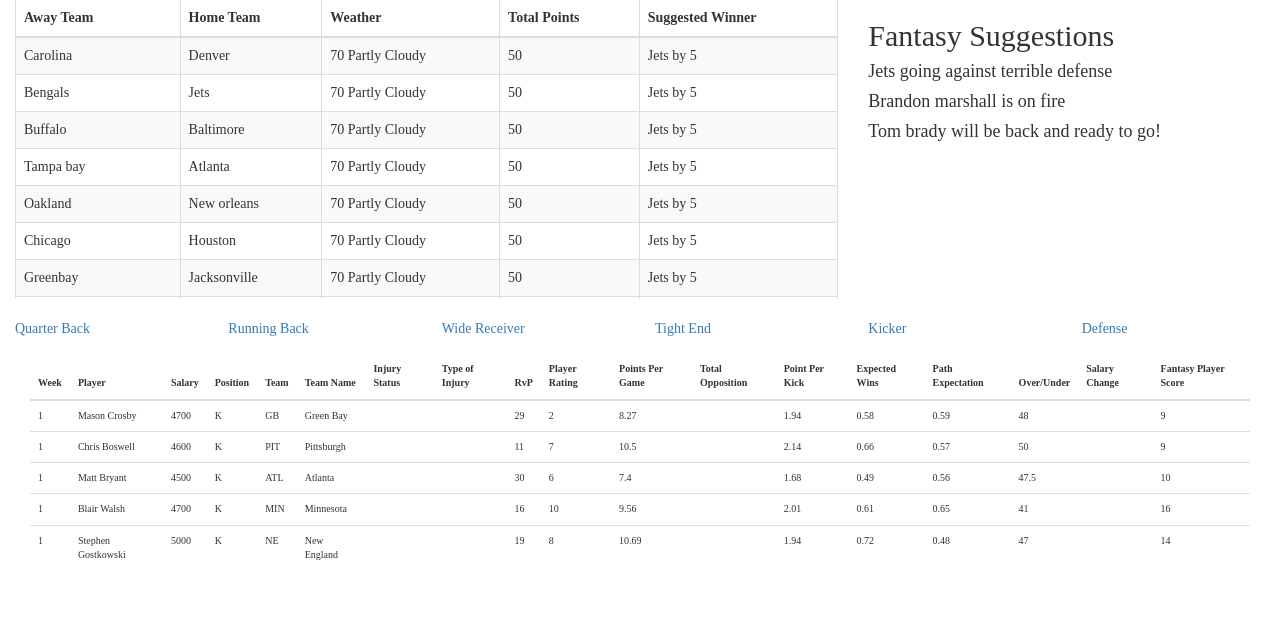
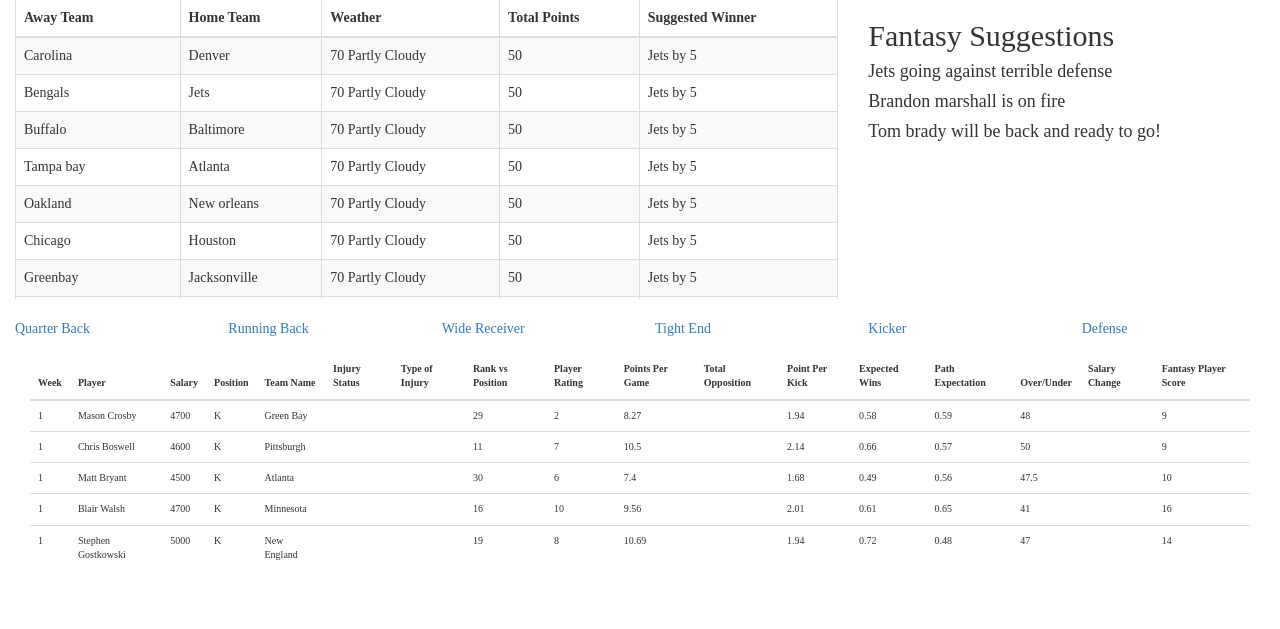
Before and after one commit to jeffreyyourman/fantasysports, a Node server app: page /NFL/K in a window 1280 px wide. Shown: the part 73-702 px from the top of the page. Run offline with Node 20, Linux system fonts and the light colour scheme; data comes from the database, SQL or seed files in the repository; some libraries are stand-ins or nearby versions.

Commit message:
edited more of the tables;

```diff
--- a/db/schema.sql
+++ b/db/schema.sql
@@ -226,5 +226,6 @@
 CREATE TABLE FantasyNews (
   fantasyid int not null AUTO_INCREMENT,
   fantasynews varchar(255) NOT NULL,
+  date TIMESTAMP,
   PRIMARY KEY (fantasyid)
 );
--- a/views/fantasydata/fantasy_data.handlebars
+++ b/views/fantasydata/fantasy_data.handlebars
@@ -74,11 +74,10 @@
                 <th>Player</th>
                 <th>Salary</th>
                 <th>Position</th>
-                <th>Team</th>
                 <th>Team Name</th>
                 <th>Injury Status</th>
                 <th>Type of Injury</th>
-                <th>RvP</th>
+                <th>Rank vs Position</th>
                 <th>Player Rating</th>
                 <th>OPP Def Rank</th>
                 <th>Fantasy Points per game</th>
@@ -101,7 +100,6 @@
                   <td>{{this.Player}}</td>
                   <td>{{this.Sal}}</td>
                   <td>{{this.POS}}</td>
-                  <td>{{this.Team}}</td>
                   <td>{{this.Team_Name}}</td>
                   <td>{{this.Injury_Status}}</td>
                   <td>{{this.Type_Injury}}</td>
@@ -142,19 +140,17 @@
                 <th>Player</th>
                 <th>Salary</th>
                 <th>Position</th>
-                <th>Team</th>
                 <th>Team Name</th>
                 <th>Injury Status</th>
                 <th>Type of Injury</th>
                 <th>Spread</th>
-                <th>RvP</th>
+                <th>Rank vs Position</th>
                 <th>Player Rating</th>
                 <th>Points Per Game</th>
-                <th>Rush Attempt per game</th>
+                <th>Rush Attempts per game</th>
                 <th>Receiving Target</th>
                 <th>Total Opposition</th>
                 <th>Points Per Attempt</th>
-                <th>R Dova</th>
                 <th>Expected Wins</th>
                 <th>Path Expectation</th>
                 <th>Over/Under</th>
@@ -171,7 +167,6 @@
                   <td>{{this.Player}}</td>
                   <td>{{this.Sal}}</td>
                   <td>{{this.POS}}</td>
-                  <td>{{this.Team}}</td>
                   <td>{{this.Team_Name}}</td>
                   <td>{{this.Injury_Status}}</td>
                   <td>{{this.Type_Injury}}</td>
@@ -183,7 +178,6 @@
                   <td>{{this.Rec_Targ}}</td>
                   <td>{{this.TotalOpp}}</td>
                   <td>{{this.PPA}}</td>
-                  <td>{{this.R_DOVA}}</td>
                   <td>{{this.Expected_Wins}}</td>
                   <td>{{this.Path_Expectation}}</td>
                   <td>{{this.O_U}}</td>
@@ -215,16 +209,16 @@
                 <th>Player</th>
                 <th>Salary</th>
                 <th>Position</th>
-                <th>Team</th>
                 <th>Team Name</th>
                 <th>Injury Status</th>
                 <th>Type of Injury</th>
                 <th>Spread</th>
-                <th>RvP</th>
+                <th>Rank vs Position</th>
                 <th>Player Rating</th>
                 <th>Points Per Game</th>
                 <th>Rush Attempt per game</th>
-                <th>Receiving Target</th>
+                <th>Receiving Targets</th>
+                <th>Catches Per Game</th>
                 <th>Total Opposition</th>
                 <th>Points Per Attempt</th>
                 <th>Expected Wins</th>
@@ -241,7 +235,6 @@
                   <td>{{this.Player}}</td>
                   <td>{{this.Sal}}</td>
                   <td>{{this.POS}}</td>
-                  <td>{{this.Team}}</td>
                   <td>{{this.Team_Name}}</td>
                   <td>{{this.Injury_Status}}</td>
                   <td>{{this.Type_Injury}}</td>
@@ -251,6 +244,7 @@
                   <td>{{this.PPG}}</td>
                   <td>{{this.RUSHAtt_Game}}</td>
                   <td>{{this.Rec_Targ}}</td>
+                  <td>{{this.Recs}}</td>
                   <td>{{this.TotalOpp}}</td>
                   <td>{{this.PPA}}</td>
                   <td>{{this.Expected_Wins}}</td>
@@ -282,13 +276,12 @@
                 <th>Player</th>
                 <th>Salary</th>
                 <th>Position</th>
-                <th>Team</th>
                 <th>Team Name</th>
                 <th>Injury Status</th>
                 <th>Type of Injury</th>
                 <th>Spread</th>
                 <th>QB Score</th>
-                <th>RvP</th>
+                <th>Rank vs Position</th>
                 <th>Player Rating</th>
                 <th>Points Per Game</th>
                 <th>Rush Attempt per game</th>
@@ -310,7 +303,6 @@
                   <td>{{this.Player}}</td>
                   <td>{{this.Sal}}</td>
                   <td>{{this.POS}}</td>
-                  <td>{{this.Team}}</td>
                   <td>{{this.Team_Name}}</td>
                   <td>{{this.Injury_Status}}</td>
                   <td>{{this.Type_Injury}}</td>
@@ -353,11 +345,10 @@
                 <th>Player</th>
                 <th>Salary</th>
                 <th>Position</th>
-                <th>Team</th>
                 <th>Team Name</th>
                 <th>Injury Status</th>
                 <th>Type of Injury</th>
-                <th>RvP</th>
+                <th>Rank vs Position</th>
                 <th>Player Rating</th>
                 <th>Points Per Game</th>
                 <th>Total Opposition</th>
@@ -376,7 +367,6 @@
                   <td>{{this.Player}}</td>
                   <td>{{this.Sal}}</td>
                   <td>{{this.POS}}</td>
-                  <td>{{this.Team}}</td>
                   <td>{{this.Team_Name}}</td>
                   <td>{{this.Injury_Status}}</td>
                   <td>{{this.Type_Injury}}</td>
@@ -414,14 +404,13 @@
                 <th>Player</th>
                 <th>Salary</th>
                 <th>Position</th>
-                <th>Team</th>
                 <th>Team Name</th>
                 <th>Opposing</th>
                 <th>Day</th>
                 <th>Opp QB Injury Status</th>
                 <th>Type of Injury</th>
                 <th>Opposing QB Score of Injury</th>
-                <th>RvP</th>
+                <th>Rank vs Position</th>
                 <th>Player Rating</th>
                 <th>Yards Allowed</th>
                 <th>Expected Wins</th>
@@ -437,7 +426,6 @@
                   <td>{{this.Player}}</td>
                   <td>{{this.Sal}}</td>
                   <td>{{this.POS}}</td>
-                  <td>{{this.Team}}</td>
                   <td>{{this.Team_Name}}</td>
                   <td>{{this.Opp}}</td>
                   <td>{{this.Day}}</td>
```
